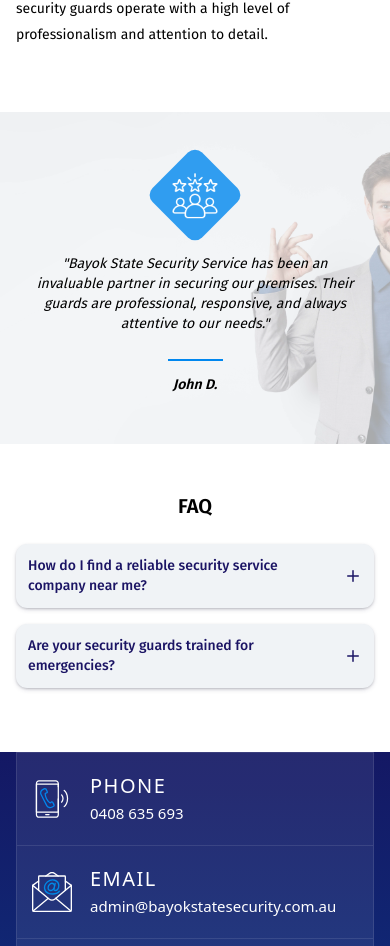
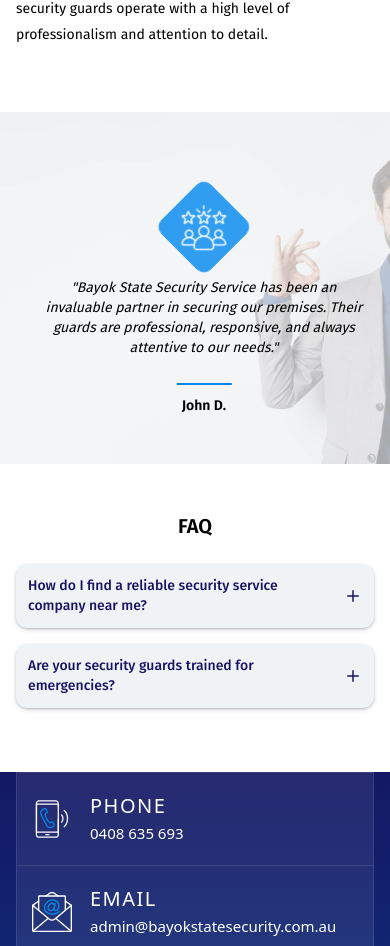
Before and after one commit to sobanomar/bayok-state-security, a React (Vite) app: page / in a window 390 px wide. Shown: the part 5832-6778 px from the top of the page. Built offline with nearby package versions, Linux system fonts and the light colour scheme.

Commit message:
fix: fix testimonials section

```diff
--- a/src/pages/Home/TestimonialSection.jsx
+++ b/src/pages/Home/TestimonialSection.jsx
@@ -1,89 +1,124 @@
-import React, { useState } from "react";
+import React, { useEffect, useRef, useState } from "react";
+import { ChevronLeft, ChevronRight } from "lucide-react";
 import TestimonialIcon from "../../assets/media/HomeImages/testimonial-icon.png";
 import TestimonialImage from "../../assets/media/HomeImages/testimonial_image.jpg";
-import { ChevronLeft, ChevronRight } from "lucide-react";
-
-const TestimonialSection = () => {
-  const [currentTestimonialIndex, setCurrentTestimonialIndex] = useState(0);
 
 const testimonials = [
   {
-      text: `"Bayok State Security Service has been an invaluable partner
-          in securing our premises. Their guards are professional,
-          responsive, and always attentive to our needs."`,
+    text: "Bayok State Security Service has been an invaluable partner in securing our premises. Their guards are professional, responsive, and always attentive to our needs.",
     author: "John D.",
   },
   {
-      text: `"Their team provided exceptional service during our event. The security presence was both reassuring and effective, helping everything run smoothly."`,
-      author: "Sarah M.",
+    text: "Their team provided exceptional service during our event. The security presence was both reassuring and effective, helping everything run smoothly.",
+    author: "Sarah m.",
   },
   {
-      text: `"We’ve relied on Bayok State Security for our construction sites, and they’ve consistently delivered outstanding protection. Their proactive approach has prevented several incidents."`,
+    text: "We’ve relied on Bayok State Security for our construction sites, and they’ve consistently delivered outstanding protection. Their proactive approach has prevented several incidents.",
     author: "Alex T.",
   },
 ];
 
-  const handlePrev = () => {
-    setCurrentTestimonialIndex((prev) =>
-      prev === 0 ? testimonials.length - 1 : prev - 1
-    );
+// Add cloned slides for smooth infinite animation
+const extendedTestimonials = [
+  testimonials[testimonials.length - 1],
+  ...testimonials,
+  testimonials[0],
+];
+
+const TestimonialSection = () => {
+  const [index, setIndex] = useState(0); // Start from the first real slide
+  const [isAnimating, setIsAnimating] = useState(true);
+  const timeoutRef = useRef(null);
+
+  // Auto slide every 6s
+  useEffect(() => {
+    timeoutRef.current = setTimeout(() => {
+      setIndex((prev) => prev + 1);
+    }, 6000);
+    return () => clearTimeout(timeoutRef.current);
+  }, [index]);
+
+  // Handle seamless looping
+  useEffect(() => {
+    if (index === 0) {
+      setTimeout(() => {
+        setIsAnimating(false);
+        setIndex(testimonials.length);
+      }, 500);
+    } else if (index === testimonials.length + 1) {
+      setTimeout(() => {
+        setIsAnimating(false);
+        setIndex(1);
+      }, 500);
+    } else {
+      setIsAnimating(true);
+    }
+  }, [index]);
+
+  const goToPrev = () => {
+    setIndex((prev) => prev - 1);
   };
 
-  const handleNext = () => {
-    setCurrentTestimonialIndex((prev) =>
-      prev === testimonials.length - 1 ? 0 : prev + 1
-    );
+  const goToNext = () => {
+    setIndex((prev) => prev + 1);
   };
+
   return (
     <section
-      className="bg-overlay relative py-12 sm:py-16"
+      className="relative py-12 sm:py-16"
       style={{
+        backgroundImage: `url(${TestimonialImage})`,
         backgroundSize: "cover",
         backgroundPosition: "center 0",
-        backgroundImage: `url(${TestimonialImage})`,
+        backgroundAttachment: "fixed",
       }}
     >
       <div
         className="absolute inset-0"
-        style={{
-          opacity: "0.7",
-          background: "#f0f3f6",
-        }}
+        style={{ opacity: "0.7", background: "#f0f3f6" }}
       ></div>
 
-      <div className="w-full max-w-[1200px] mx-auto px-4 sm:px-6 relative z-10">
-        <div className="relative">
-          <div className="text-center font-light italic px-4 sm:px-8 lg:px-32">
-            <div className="flex flex-col items-center gap-6 transition-all duration-300">
-              {/* Icon box */}
+      <div className="relative z-10 w-full max-w-[1200px] mx-auto px-4 sm:px-6">
+        <div className="overflow-hidden relative md:mx-10 pt-8">
+          <div
+            className="flex transition-transform duration-500 ease-in-out "
+            style={{
+              transform: `translateX(-${
+                index * (100 / extendedTestimonials.length)
+              }%)`,
+              width: `${extendedTestimonials.length * 100}%`,
+              transitionDuration: isAnimating ? "500ms" : "0ms",
+            }}
+          >
+            {extendedTestimonials.map((testimonial, i) => (
+              <div
+                key={i}
+                className="w-full flex-shrink-0 flex flex-col items-center text-center px-4 sm:px-8 lg:px-16"
+                style={{ flex: `0 0 ${100 / extendedTestimonials.length}%` }}
+              >
                 <figure
-                className="mb-0 flex items-center justify-center relative"
+                  className="mb-4 flex items-center justify-center"
                   style={{
                     width: "70px",
                     height: "70px",
-                  minWidth: "70px",
-                  minHeight: "70px",
                     backgroundColor: "rgba(0, 135, 239, 0.8)",
                     borderRadius: "10px",
                     transform: "rotate(45deg)",
                   }}
                 >
                   <div
-                  className="flex items-center justify-center text-sm"
+                    className="flex items-center justify-center"
                     style={{
                       transform: "rotate(-45deg)",
                       width: "45px",
                       height: "45px",
                     }}
                   >
-                  <img src={TestimonialIcon} alt="Icon" />
+                    <img src={TestimonialIcon} alt="icon" />
                   </div>
                 </figure>
-
-              {/* Testimonial content */}
-              <div>
-                <p className="relative mb-0 text-sm sm:text-base lg:text-lg">
-                  {testimonials[currentTestimonialIndex].text}
+                <p className="text-sm sm:text-base lg:text-lg font-light italic max-w-2xl">
+                  "{testimonial.text}"
                   <span
                     className="block mx-auto"
                     style={{
@@ -95,16 +130,16 @@
                     }}
                   ></span>
                 </p>
-                <span className="font-semibold mb-0 text-sm sm:text-base">
-                  {testimonials[currentTestimonialIndex].author}
+                <span className="font-semibold text-sm sm:text-base">
+                  {testimonial.author}
                 </span>
               </div>
+            ))}
           </div>
         </div>
-
-          {/* Navigation Arrows */}
         <button
-            className="absolute hidden sm:flex items-center justify-center transition-all duration-300 hover:bg-blue-500 hover:text-white border-2 rounded-full cursor-pointer"
+          onClick={goToPrev}
+          className="absolute hidden sm:flex items-center justify-center hover:bg-blue-500 hover:text-white border-2 rounded-full transition-all duration-300"
           style={{
             width: "50px",
             height: "50px",
@@ -112,19 +147,18 @@
             top: "50%",
             transform: "translateY(-50%)",
             fontSize: "20px",
-              zIndex: "1",
-              opacity: "1",
-              color: "#0087ef",
+            zIndex: 10,
             left: "10px",
             background: "transparent",
+            color: "#0087ef",
           }}
-            onClick={handlePrev}
         >
           <ChevronLeft size={16} />
         </button>
 
         <button
-            className="absolute hidden sm:flex items-center justify-center transition-all duration-300 hover:bg-blue-500 hover:text-white border-2 rounded-full cursor-pointer"
+          onClick={goToNext}
+          className="absolute hidden sm:flex items-center justify-center hover:bg-blue-500 hover:text-white border-2 rounded-full transition-all duration-300"
           style={{
             width: "50px",
             height: "50px",
@@ -132,17 +166,14 @@
             top: "50%",
             transform: "translateY(-50%)",
             fontSize: "20px",
-              zIndex: "1",
-              opacity: "1",
-              color: "#0087ef",
+            zIndex: 10,
             right: "10px",
             background: "transparent",
+            color: "#0087ef",
           }}
-            onClick={handleNext}
         >
           <ChevronRight size={16} />
         </button>
-        </div>
       </div>
     </section>
   );
```
Lines whose indentation alone changed are shown as unchanged.
